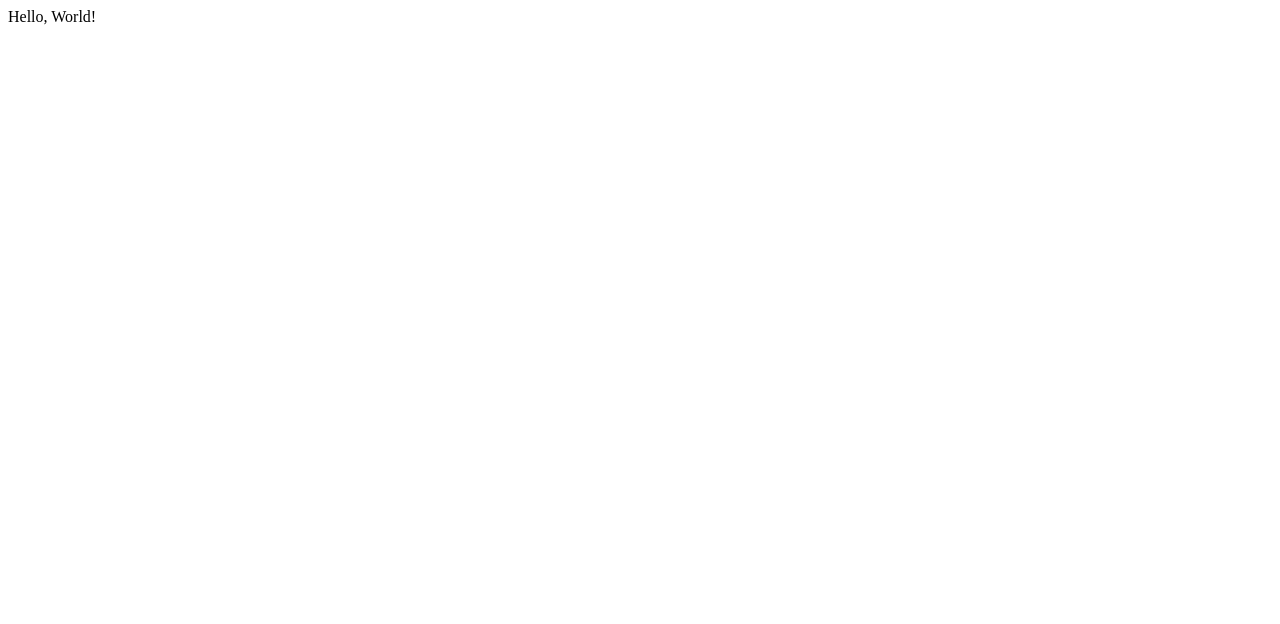
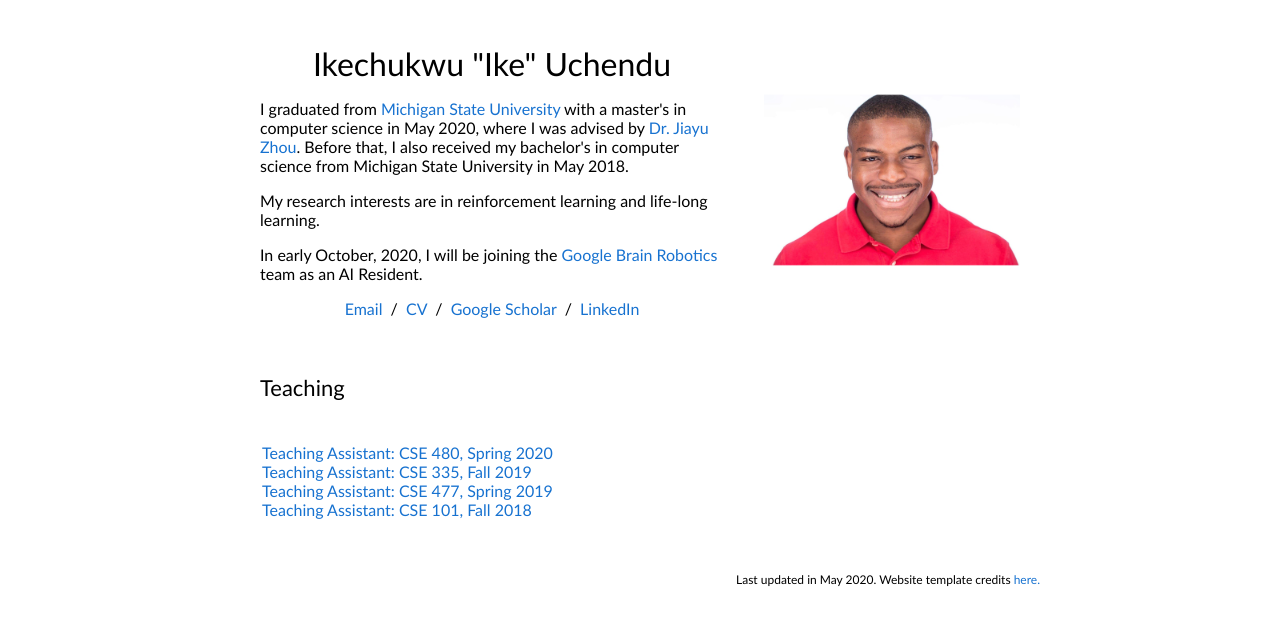
Before and after one commit to uchendui/uchendui.github.io, a plain HTML site: page index.html in a window 1280 px wide. Drawn offline with Linux system fonts and the light colour scheme.

Commit message:
first website deployment

```diff
--- a/index.html
+++ b/index.html
@@ -1,10 +1,120 @@
-<!DOCTYPE html>
+<!DOCTYPE HTML>
 <html lang="en">
 <head>
-    <meta charset="UTF-8">
-    <title>Ikechukwu Uchendu</title>
+    <meta http-equiv="Content-Type" content="text/html; charset=UTF-8">
+    <title>Ike Uchendu</title>
+
+    <meta name="author" content="Ikechukwu &quot Ike &quot Uchendu">
+    <meta name="viewport" content="width=device-width, initial-scale=1">
+
+    <link rel="stylesheet" type="text/css" href="stylesheet.css">
+    <link rel="icon" type="image/png" href="images/seal_icon.png">
 </head>
+
 <body>
-Hello, World!
+<table style="width:100%;max-width:800px;border:0px;border-spacing:0px;border-collapse:separate;margin-right:auto;margin-left:auto;">
+    <tbody>
+    <tr style="padding:0px">
+        <td style="padding:0px">
+            <table style="width:100%;border:0px;border-spacing:0px;border-collapse:separate;margin-right:auto;margin-left:auto;">
+                <tbody>
+                <tr style="padding:0px">
+                    <td style="padding:2.5%;width:63%;vertical-align:middle">
+                        <p style="text-align:center">
+                            <name>Ikechukwu &quot;Ike&quot; Uchendu</name>
+                        </p>
+                        <p>I graduated from <a href="https://msu.edu/">Michigan State University</a> with a master's
+                            in computer science in May 2020, where I was advised by
+                            <a href="https://jiayuzhou.github.io/">Dr. Jiayu Zhou</a>. Before that, I also received my
+                            bachelor's in computer science from Michigan State University in May 2018.
+                        </p>
+
+                        <p>My research interests are in reinforcement learning and life-long learning.</p>
+
+                        <p>In early October, 2020, I will be joining the <a
+                                href="https://research.google/teams/brain/robotics/">Google Brain Robotics</a
+                        > team as an AI
+                            Resident. </p>
+
+                        <p style="text-align:center">
+                            <a href="mailto:iuchendu1@gmail.com">Email</a> &nbsp/&nbsp
+                            <a href="data/IkechukwuUchenduCV.pdf">CV</a> &nbsp/&nbsp
+                            <a href="https://scholar.google.com/citations?user=KcPrLhIAAAAJ">Google Scholar</a>
+                            &nbsp/&nbsp
+                            <a href="https://www.linkedin.com/in/ikeuchendu/">LinkedIn</a>
+                        </p>
+                    </td>
+                    <td style="padding:2.5%;width:40%;max-width:40%">
+                        <a href="images/ike.jpg"><img style="width:100%;max-width:100%" alt="profile photo"
+                                                      src="images/ike.jpg" class="hoverZoomLink"></a>
+                    </td>
+                </tr>
+                </tbody>
+            </table>
+
+            <!--            <table style="width:100%;border:0px;border-spacing:0px;border-collapse:separate;margin-right:auto;margin-left:auto;">-->
+            <!--                <tbody>-->
+            <!--                <tr>-->
+            <!--                    <td style="padding:20px;width:100%;vertical-align:middle">-->
+            <!--                        <heading>Research</heading>-->
+            <!--                        <p>-->
+            <!--                            Add content.-->
+            <!--                        </p>-->
+            <!--                    </td>-->
+            <!--                </tr>-->
+            <!--                </tbody>-->
+            <!--            </table>    -->
+
+
+            <table width="100%" align="center" border="0" cellspacing="0" cellpadding="20">
+                <tbody>
+                <tr>
+                    <td>
+                        <heading>Teaching</heading>
+                    </td>
+                </tr>
+                </tbody>
+            </table>
+            <table width="100%" align="center" border="0" cellpadding="20">
+                <tbody>
+                <tr>
+                    <td width="75%" valign="center">
+                        <a href="http://cse.msu.edu/~cse480/">Teaching Assistant: CSE
+                            480, Spring 2020</a>
+                        <br/>
+                        <a href="https://www.cse.msu.edu/~cse335/">Teaching Assistant: CSE
+                            335, Fall 2019</a>
+                        <br/>
+                        <a href="https://webdev.cse.msu.edu/~cse477/">Teaching Assistant: CSE
+                            477, Spring 2019</a>
+                        <br/>
+                        <a href="https://cse101.cse.msu.edu/">Teaching Assistant: CSE
+                            101, Fall 2018</a>
+                    </td>
+                </tr>
+
+
+                </tbody>
+            </table>
+            <table style="width:100%;border:0px;border-spacing:0px;border-collapse:separate;margin-right:auto;margin-left:auto;">
+                <tbody>
+                <tr>
+                    <td style="padding:0px">
+                        <br>
+                        <p style="text-align:right;font-size:0.75em;">
+                            Last updated in May 2020. Website template credits
+                            <a  href="https://jonbarron.info/">
+                                here.
+                            </a>
+
+                        </p>
+                    </td>
+                </tr>
+                </tbody>
+            </table>
+        </td>
+    </tr>
+</table>
 </body>
+
 </html>
--- /dev/null
+++ b/stylesheet.css
@@ -0,0 +1,138 @@
+/* latin-ext */
+@font-face {
+    font-family: 'Lato';
+    font-style: italic;
+    font-weight: 400;
+    src: local('Lato Italic'), local('Lato-Italic'), url(https://fonts.gstatic.com/s/lato/v15/S6u8w4BMUTPHjxsAUi-qNiXg7eU0.woff2) format('woff2');
+    unicode-range: U+0100-024F, U+0259, U+1E00-1EFF, U+2020, U+20A0-20AB, U+20AD-20CF, U+2113, U+2C60-2C7F, U+A720-A7FF;
+}
+
+/* latin */
+@font-face {
+    font-family: 'Lato';
+    font-style: italic;
+    font-weight: 400;
+    src: local('Lato Italic'), local('Lato-Italic'), url(https://fonts.gstatic.com/s/lato/v15/S6u8w4BMUTPHjxsAXC-qNiXg7Q.woff2) format('woff2');
+    unicode-range: U+0000-00FF, U+0131, U+0152-0153, U+02BB-02BC, U+02C6, U+02DA, U+02DC, U+2000-206F, U+2074, U+20AC, U+2122, U+2191, U+2193, U+2212, U+2215, U+FEFF, U+FFFD;
+}
+
+/* latin-ext */
+@font-face {
+    font-family: 'Lato';
+    font-style: italic;
+    font-weight: 700;
+    src: local('Lato Bold Italic'), local('Lato-BoldItalic'), url(https://fonts.gstatic.com/s/lato/v15/S6u_w4BMUTPHjxsI5wq_FQftx9897sxZ.woff2) format('woff2');
+    unicode-range: U+0100-024F, U+0259, U+1E00-1EFF, U+2020, U+20A0-20AB, U+20AD-20CF, U+2113, U+2C60-2C7F, U+A720-A7FF;
+}
+
+/* latin */
+@font-face {
+    font-family: 'Lato';
+    font-style: italic;
+    font-weight: 700;
+    src: local('Lato Bold Italic'), local('Lato-BoldItalic'), url(https://fonts.gstatic.com/s/lato/v15/S6u_w4BMUTPHjxsI5wq_Gwftx9897g.woff2) format('woff2');
+    unicode-range: U+0000-00FF, U+0131, U+0152-0153, U+02BB-02BC, U+02C6, U+02DA, U+02DC, U+2000-206F, U+2074, U+20AC, U+2122, U+2191, U+2193, U+2212, U+2215, U+FEFF, U+FFFD;
+}
+
+/* latin-ext */
+@font-face {
+    font-family: 'Lato';
+    font-style: normal;
+    font-weight: 400;
+    src: local('Lato Regular'), local('Lato-Regular'), url(https://fonts.gstatic.com/s/lato/v15/S6uyw4BMUTPHjxAwXiWtFCfQ7A.woff2) format('woff2');
+    unicode-range: U+0100-024F, U+0259, U+1E00-1EFF, U+2020, U+20A0-20AB, U+20AD-20CF, U+2113, U+2C60-2C7F, U+A720-A7FF;
+}
+
+/* latin */
+@font-face {
+    font-family: 'Lato';
+    font-style: normal;
+    font-weight: 400;
+    src: local('Lato Regular'), local('Lato-Regular'), url(https://fonts.gstatic.com/s/lato/v15/S6uyw4BMUTPHjx4wXiWtFCc.woff2) format('woff2');
+    unicode-range: U+0000-00FF, U+0131, U+0152-0153, U+02BB-02BC, U+02C6, U+02DA, U+02DC, U+2000-206F, U+2074, U+20AC, U+2122, U+2191, U+2193, U+2212, U+2215, U+FEFF, U+FFFD;
+}
+
+/* latin-ext */
+@font-face {
+    font-family: 'Lato';
+    font-style: normal;
+    font-weight: 700;
+    src: local('Lato Bold'), local('Lato-Bold'), url(https://fonts.gstatic.com/s/lato/v15/S6u9w4BMUTPHh6UVSwaPGQ3q5d0N7w.woff2) format('woff2');
+    unicode-range: U+0100-024F, U+0259, U+1E00-1EFF, U+2020, U+20A0-20AB, U+20AD-20CF, U+2113, U+2C60-2C7F, U+A720-A7FF;
+}
+
+/* latin */
+@font-face {
+    font-family: 'Lato';
+    font-style: normal;
+    font-weight: 700;
+    src: local('Lato Bold'), local('Lato-Bold'), url(https://fonts.gstatic.com/s/lato/v15/S6u9w4BMUTPHh6UVSwiPGQ3q5d0.woff2) format('woff2');
+    unicode-range: U+0000-00FF, U+0131, U+0152-0153, U+02BB-02BC, U+02C6, U+02DA, U+02DC, U+2000-206F, U+2074, U+20AC, U+2122, U+2191, U+2193, U+2212, U+2215, U+FEFF, U+FFFD;
+}
+
+a {
+    color: #1772d0;
+    text-decoration: none;
+}
+
+a:focus,
+a:hover {
+    color: #f09228;
+    text-decoration: none;
+}
+
+body,
+td,
+th,
+tr,
+p,
+a {
+    font-family: 'Lato', Verdana, Helvetica, sans-serif;
+    /*font-size: 1em*/
+}
+
+strong {
+    font-family: 'Lato', Verdana, Helvetica, sans-serif;
+    font-size: 14px;
+}
+
+heading {
+    font-family: 'Lato', Verdana, Helvetica, sans-serif;
+    font-size: 22px;
+}
+
+papertitle {
+    font-family: 'Lato', Verdana, Helvetica, sans-serif;
+    font-size: 14px;
+    font-weight: 700
+}
+
+name {
+    font-family: 'Lato', Verdana, Helvetica, sans-serif;
+    font-size: 32px;
+}
+
+.one {
+    width: 160px;
+    height: 160px;
+    position: relative;
+}
+
+.two {
+    width: 160px;
+    height: 160px;
+    position: absolute;
+    transition: opacity .2s ease-in-out;
+    -moz-transition: opacity .2s ease-in-out;
+    -webkit-transition: opacity .2s ease-in-out;
+}
+
+.fade {
+    transition: opacity .2s ease-in-out;
+    -moz-transition: opacity .2s ease-in-out;
+    -webkit-transition: opacity .2s ease-in-out;
+}
+
+span.highlight {
+    background-color: #ffffd0;
+}
```
Also changed, not shown: images/ike.jpg (added), 1 other file.
